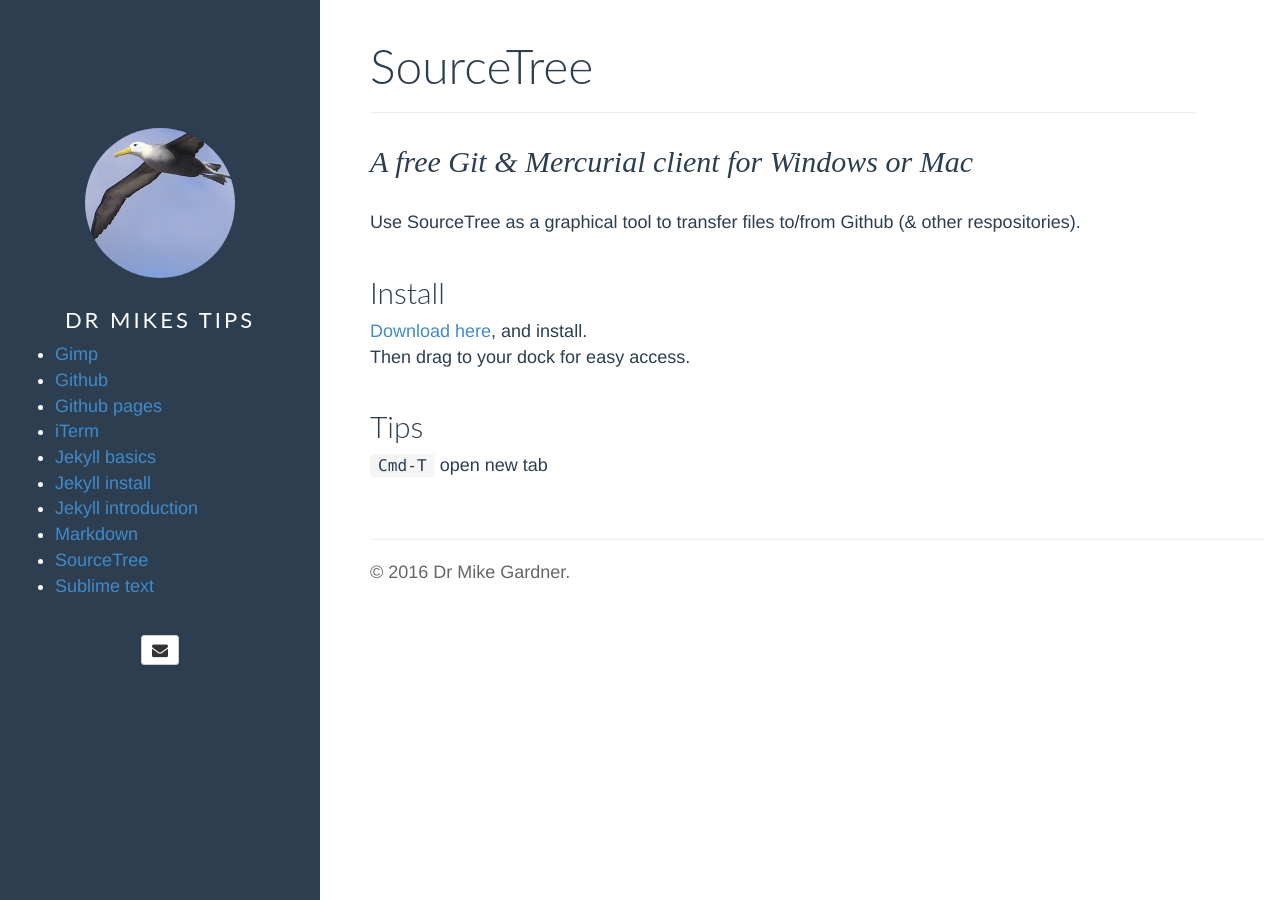
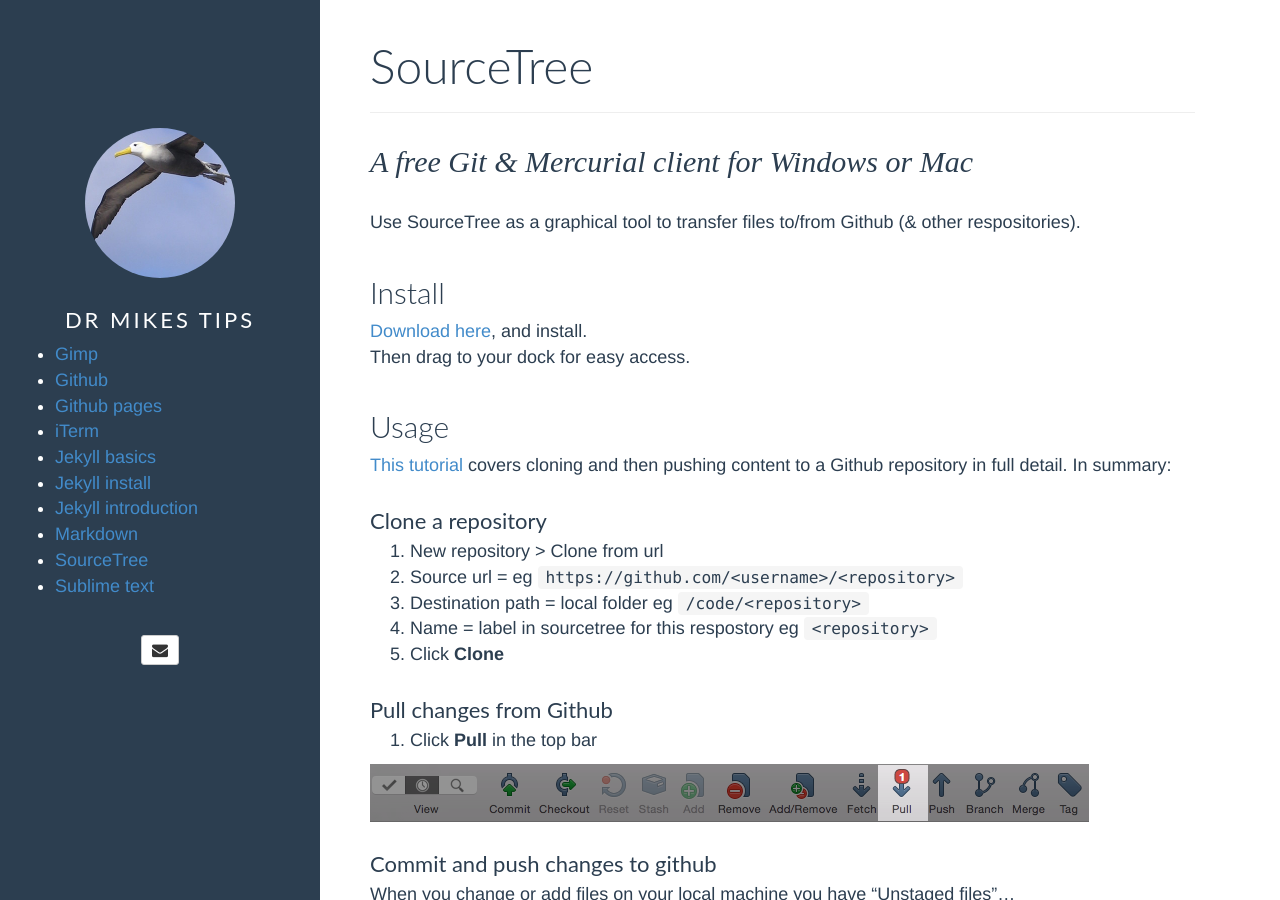
Before and after one commit to drmikeuk/tips, a Jekyll site: the page built from pages/sourcetree.md, in a window 1280 px wide and 900 px high. Built offline with Jekyll 4.4.1, drawn with Linux system fonts in a browser that asks for light colours; some web fonts are replaced; some of the changed text lies outside the part shown.

```diff
--- a/pages/sourcetree.md
+++ b/pages/sourcetree.md
@@ -13,7 +13,32 @@
 [Download here](https://www.sourcetreeapp.com/), and install.
 Then drag to your dock for easy access.
 
+Usage
+-----
 
-Tips
-----
-<code>Cmd-T</code> open new tab
+[This tutorial](http://www.bogotobogo.com/cplusplus/Git/Git_GitHub_Source_Tree_1_Commit_Push.php) covers cloning and then pushing content to a Github repository in full detail. In summary:
+
+### Clone a repository
+
+1. New repository > Clone from url
+1. Source url = eg `https://github.com/<username>/<repository>`
+1. Destination path = local folder eg `/code/<repository>`
+1. Name = label in sourcetree for this respostory eg `<repository>`
+1. Click __Clone__
+
+### Pull changes from Github
+
+1. Click __Pull__ in the top bar
+
+![Toolbar: Pull](/assets/media/sourcetreepull.png)
+
+### Commit and push changes to github
+
+When you change or add files on your local machine you have "Unstaged files"...
+
+1. Select these to __stage__ them (select each file or tick 'Unstaged files' to select all)
+2. Provide a commit message, tick "Push changes immediately to origin/master" and click __commit__
+
+![Stage files](/assets/media/sourcetreestage.png)
+
+![Commit](/assets/media/sourcetreecommit.png)
```
Also changed, not shown: index.md (+1 -1 lines), assets/media/sourcetreecommit.png (added), assets/media/sourcetreepull.png (added), assets/media/sourcetreestage.png (added).
